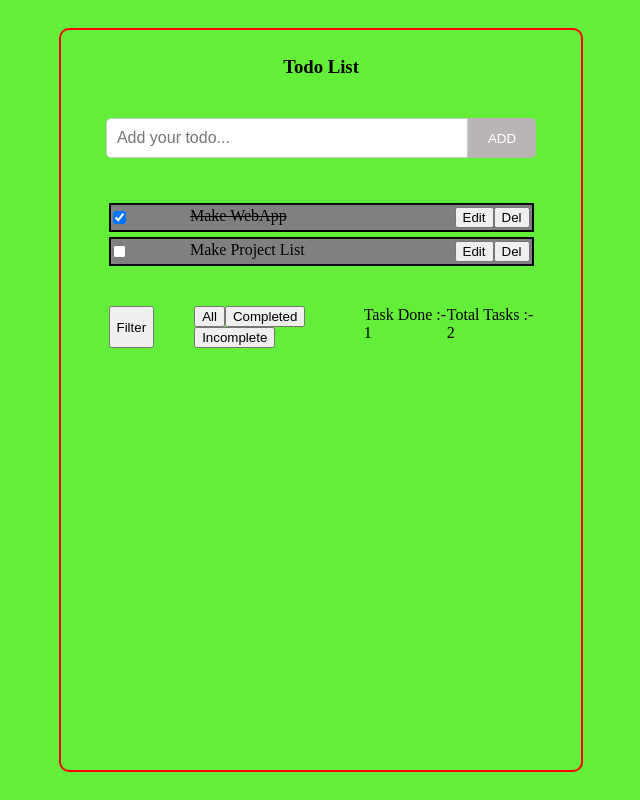
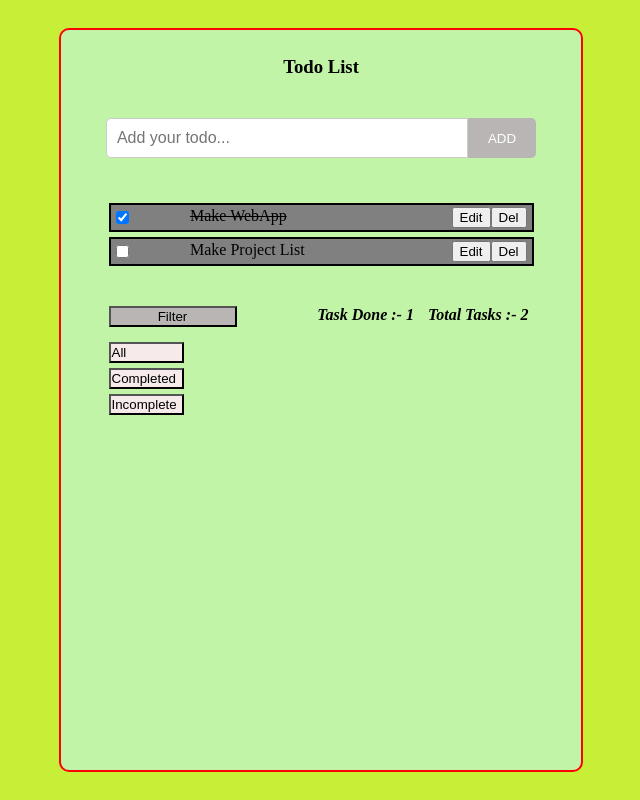
Before and after one commit to compl3xX/Todo_List, a React (Vite) app: page / in a window 1280 px wide. Both pictures are taken after a click on the button "Filter". Shown: the whole page, without its empty margins (319-959 px from the left). Built offline with nearby package versions, Linux system fonts and the light colour scheme.

Commit message:
Styling Done

```diff
--- a/src/App.css
+++ b/src/App.css
@@ -6,7 +6,7 @@
 
   height: 100vh;
 
-  background-color: rgb(99, 238, 57);
+  background-color: rgb(199, 239, 56);
 
   display: flex;
 
--- a/src/components/FilterTask.jsx
+++ b/src/components/FilterTask.jsx
@@ -16,18 +16,20 @@ const FilterTask = () => {
 
 
     return (
-        <>
-            <button onClick={toggleList}>Filter</button>
+        <div>
+            <button style={{ width: '10vw',backgroundColor: "rgb(186, 181, 181)" }} onClick={toggleList}>Filter</button>
             {
                 isOpen && (
-                    <ul>
-                        <button onClick={() => { setFilter('ALL') }}>All</button>
-                        <button onClick={() => { setFilter('Completed') }}>Completed</button>
-                        <button onClick={() => { setFilter('Incomplete') }}>Incomplete</button>
-                    </ul>
+                    <div className="drop-down">
+                        <div>
+                            <button onClick={() => { setFilter('ALL') }}>All</button>
+                            <button onClick={() => { setFilter('Completed') }}>Completed</button>
+                            <button onClick={() => { setFilter('Incomplete') }}>Incomplete</button>
+                        </div>
+                    </div>
                 )
             }
-        </>
+        </div>
     )
 }
 
--- a/src/components/TodoInfo.jsx
+++ b/src/components/TodoInfo.jsx
@@ -18,10 +18,10 @@ const TodoInfo = () => {
     return (
         <div className="Todo-info">
             <FilterTask />
-            <>
+            <div >
                 <span>Task Done :- {DoneTask}</span>
                 <span> Total Tasks :- {todos.length}</span>
-            </>
+            </div>
         </div>
     )
 }
--- a/src/components/style.scss
+++ b/src/components/style.scss
@@ -6,15 +6,16 @@
   display: flex;
   flex-direction: column;
   align-items: center;
-  max-width:500px ;
+  max-width: 500px;
   padding: 10px;
+  background-color: rgb(194, 244, 168);
 
   h3 {
     margin-top: 2vh;
   }
 }
 
-input{
+input {
   outline: none;
 }
 
@@ -46,13 +47,6 @@ input{
   }
 }
 
-.Todo-info {
-  margin-top: 5vh;
-  width: 85%;
-  display: flex;
-  justify-content: space-between;
-}
-
 .list-items {
   margin-top: 5vh;
   list-style: none;
@@ -64,7 +58,7 @@ input{
   justify-content: space-between;
   margin-top: 5px;
   border: 2px solid black;
-  padding: 2px;
+  padding: 2px  5px  2px 5px;
   background-color: grey;
   span {
     width: 200px;
@@ -78,6 +72,46 @@ input{
   justify-content: space-between;
 }
 
+.Todo-info {
+  margin-top: 5vh;
+  width: 85%;
+  display: flex;
+  justify-content: space-between;
+  span {
+    font-style: italic;
+    font-weight: bold;
+    width: 10vw;
+    margin: 5px;
+  }
+
+}
+
+.drop-down {
+
+  position: relative;
+
+  div {
+    position: absolute;
+    top: 10px;
+    overflow: hidden;
+
+    button {
+      background-color: rgb(247, 234, 234);
+
+      width: 75px;
+      padding: 1px;
+      display: flex;
+      justify-content: flex-start;
+      margin-top: 5px;
+
+
+      &:hover {
+        background-color: greenyellow;
+      }
+    }
+  }
+}
+
 .strikethrough {
   text-decoration: line-through;
 }
```
